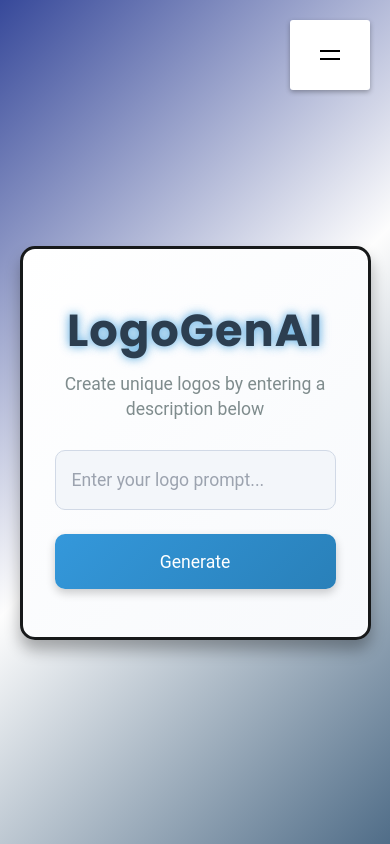
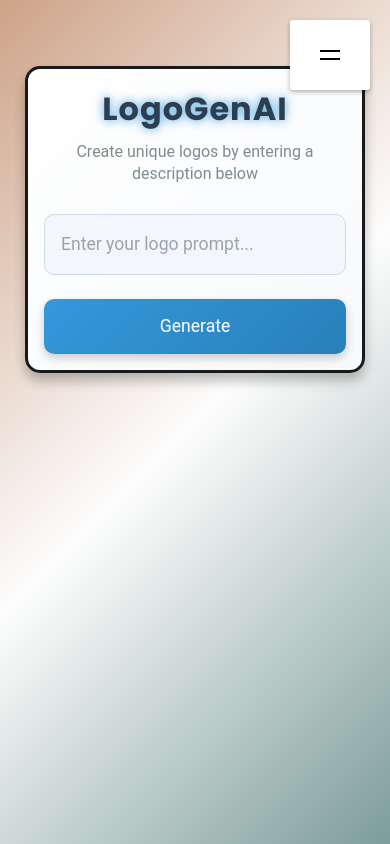
Before and after one commit to ashahi10/ai-logo-generator-pro, a Next.js app: page /LogoGenerator in a window 390 px wide. Built offline with nearby package versions, Linux system fonts and the light colour scheme; no server answers; a web font is replaced by a local one.

Commit message:
final changes for logo gen page

```diff
--- a/src/styles/logogen.css
+++ b/src/styles/logogen.css
@@ -2,43 +2,57 @@
 
 @import url('https://fonts.googleapis.com/css?family=Muli&display=swap');
 body {
-    overflow-y: auto; /* Enable vertical scrolling */
+
     height: 100vh;
     margin: 0;
     padding: 0;
 }
 
 .logo-generator-page {
-    background: linear-gradient(135deg, #37499a, #fdfdfd, #506d88); /* Darker, sleek gradient for modern look */
-    height: 100vh;
+    background: linear-gradient(135deg, #cea388, #fdfdfd, #7d9d99); /* Darker, sleek gradient for modern look */
+    min-height: 100vh;
     display: flex;
     justify-content: center;
-    align-items: center;
+    align-items: flex-start;
     margin: 0;
-    padding: 0;
+    /*padding: 0;*/
+    padding: 2rem 1rem;
     font-family: 'Roboto', sans-serif;
+    overflow-y: auto; /* Enable vertical scrolling */
 }
 
 /* Centering Container */
 .logo-generator-container {
-    width: 90%;
-    max-width: 700px;
-    padding: 3rem 2rem;
-    background: linear-gradient(135deg, #ffffff, #f7f9fc); /* Light background for container */
-    border-radius: 15px;
-    border: 3px solid #17191a;
-    box-shadow:
-        0px 10px 15px rgba(0, 0, 0, 0.3), /* Shadow for depth */
-        inset 0px 2px 6px rgba(255, 255, 255, 0.6); /* Inner shadow for soft, elevated effect */
-    text-align: center;
-    margin-top: 5vh;
-    transform: scale(1);
-    transition: transform 0.3s ease;
+  width: 80%; /* Decreased width for a more compact layout */
+  max-width: 600px; /* Further limit the max width */
+  padding: 2rem 1.5rem; /* Reduced padding to shrink the container */
+  background: linear-gradient(135deg, #ffffff, #f7f9fc);
+  border-radius: 15px;
+  border: 3px solid #17191a;
+  box-shadow:
+      0px 8px 12px rgba(0, 0, 0, 0.25),
+      inset 0px 2px 4px rgba(255, 255, 255, 0.5);
+  text-align: center;
+  margin: 4vh auto; /* Reduced margin */
+  transform: scale(1);
+  transition: transform 0.3s ease-in-out;
+  max-height: auto; /* Automatically adjusts */
+  margin-bottom: 2rem; /* Prevent it from sticking to the bottom */
+  overflow: hidden; /* Remove internal scroll */
+  display: flex;
+  flex-direction: column;
+  align-items: center;
 }
 
 .logo-generator-container:hover {
-    transform: scale(1.02); /* Slight zoom on hover for interactivity */
+  transform: scale(1.01); /* Reduced hover effect */
 }
+.logo-generator-container {
+  display: inline-flex;
+  flex-direction: column;
+  align-items: center;
+}
+
 
 /* Title and Subheading */
 .logo-generator-container .title {
@@ -302,3 +316,49 @@ nav.active .icon .line1 {
 nav.active .icon .line2 {
   transform: rotate(765deg) translateY(-5.5px);
 }
+
+
+/* Adjust the container for smaller screens (e.g., MacBook or tablets) */
+@media screen and (max-width: 768px) {
+  .logo-generator-container {
+      width: 90%;
+      padding: 1.5rem 1rem;
+  }
+
+  .logo-generator-container .title {
+      font-size: 2rem;
+  }
+
+  .logo-generator-container .subtitle {
+      font-size: 1rem;
+  }
+
+  .logo-generator-container .logo-image {
+    max-width: 250px;
+    max-height: 250px;
+}
+}
+
+/* For screens smaller than 1024px */
+@media screen and (max-width: 1024px) {
+  .logo-generator-container {
+      width: 90%;
+      padding: 1.5rem;
+  }
+
+  .logo-generator-container .logo-image {
+      max-width: 250px;
+  }
+}
+
+/* For screens smaller than 768px (e.g., tablets) */
+@media screen and (max-width: 768px) {
+  .logo-generator-container {
+      width: 95%;
+      padding: 1rem;
+  }
+
+  .logo-generator-container .logo-image {
+      max-width: 200px;
+  }
+}
```
